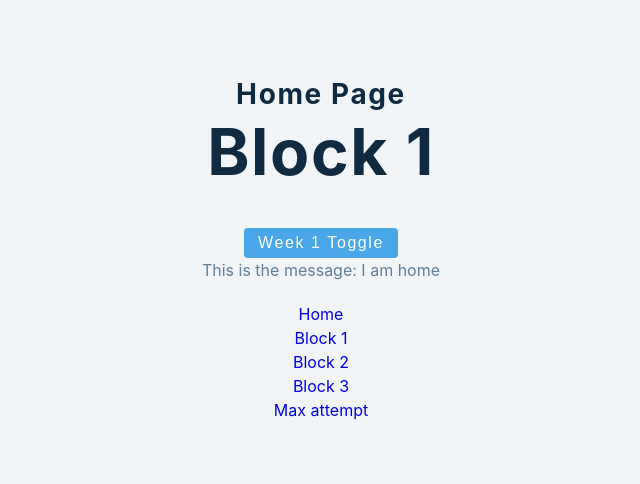
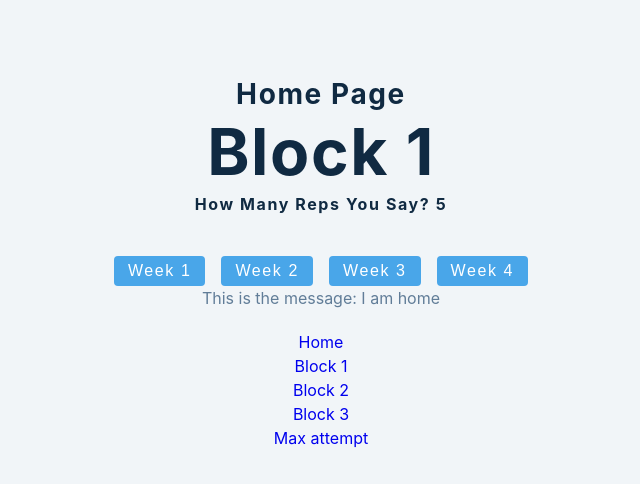
Before and after one commit to williamadahl/Deadlift-peaking-program, a React (Create React App) app: page / in a window 1280 px wide. Shown: the top 484 px of the page, without its empty margins (319-959 px from the left). Built offline with nearby package versions, Linux system fonts and the light colour scheme.

Commit message:
added a input field for number of reps performed

```diff
--- a/src/tmp-folder/Block1.js
+++ b/src/tmp-folder/Block1.js
@@ -3,33 +3,60 @@ import {Link} from 'react-router-dom';
 import {Route} from "react-router-dom";
 import {data} from '../data/data'
 
+const calculateWeight = (percentile,weight) => {
+    console.log(percentile, weight)
+    return (percentile*weight) /100;
+    // const weightToLift = exercise * weight;
+    // return weightToLift/100;
+};
 
 const Block1 = (props) => {
     const [exercises, setExercises] = useState(data[0]);
     const [name, setName] = useState('');
     const [showWeekOne, setShowWeekOne] = useState(false);
-    console.log(showWeekOne)
+    const [showWeekTwo, setShowWeekTwo] = useState(false);
+    const [showWeekThree, setShowWeekThree] = useState(false);
+    const [showWeekFour, setShowWeekFour] = useState(false);
+    const [weight, setWeight] = useState(250); // Remember to update this weight to be 80% of input
+    const [repNumber, setRepNumber] = useState(5);
+    console.log(weight);
+
+    const handleSubmit = (e) => {
+        e.preventDefault();
+
+    }
 
     return(
         <>
             <h1> Block 1 </h1>
-            <button className='btn' onClick={()=>setShowWeekOne(!showWeekOne)}> Week 1 toggle</button>
+            <h4> How many reps you say? {repNumber}</h4>
+            <button className='btn' onClick={()=>setShowWeekOne(!showWeekOne)}> Week 1</button>
+            <button className='btn' onClick={()=>setShowWeekTwo(!showWeekTwo)}> Week 2</button>
+            <button className='btn' onClick={()=>setShowWeekThree(!showWeekThree)}> Week 3</button>
+            <button className='btn' onClick={()=>setShowWeekFour(!showWeekFour)}> Week 4</button>
             {showWeekOne && <>
-            <input
-                type='text'
-                placeholder='hello from block1'
-                onChange={event => props.onChange(event.target.value) && setName(event.target.value)}
-                // onChange={setName('test')}
-            />
+                <h2>Week 1</h2>
+            {/*<input*/}
+            {/*    type='text'*/}
+            {/*    placeholder='hello from block1'*/}
+            {/*    onChange={event => props.onChange(event.target.value) && setName(event.target.value)}*/}
+            {/*    // onChange={setName('test')}*/}
+            {/*/>*/}
             {exercises.map((exercise) => {
                 const {id, fields} = exercise;
                 return (
                 <div key = {id} className='item'>
                 <h4>{fields.name}</h4>
                 <p>Sets/Reps: {fields.sets} x {fields.reps}</p>
+                    <p>Weight: {calculateWeight(fields.percentile, weight)}</p>
                 </div>
                 );
             })}
+            <input
+                type='number'
+                value={repNumber}
+                onChange={(e) => setRepNumber(e.target.value)}
+            />
             </>}
 
         </>
```
Also changed, not shown: 1 other file (tests, documents, lock files or other folders).
